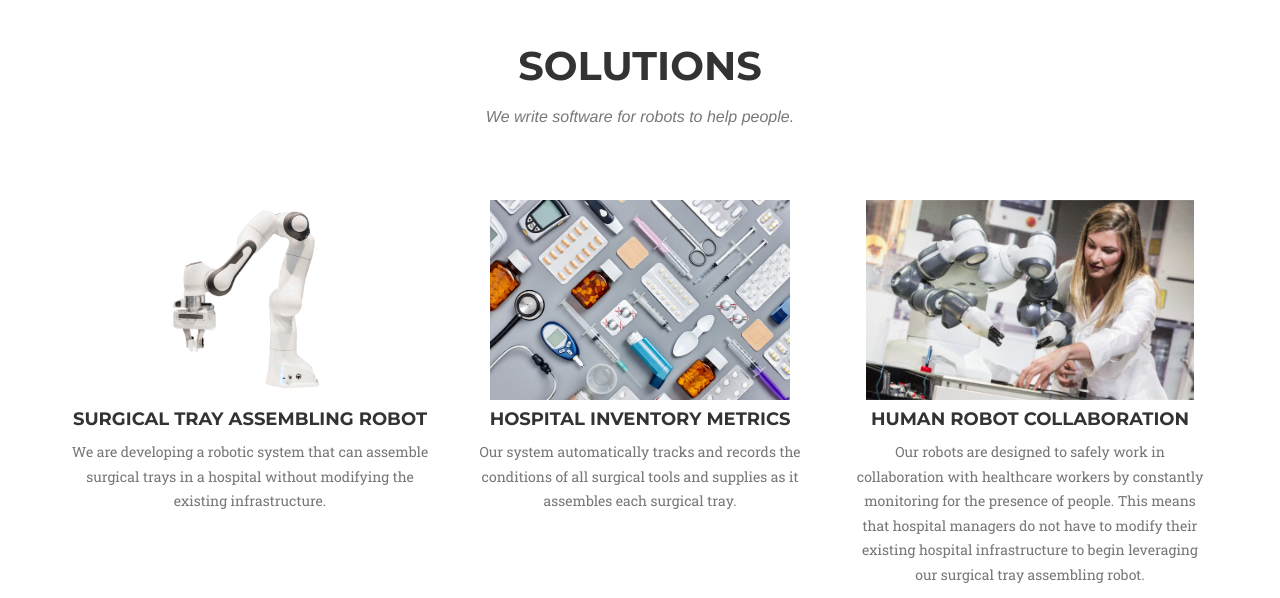
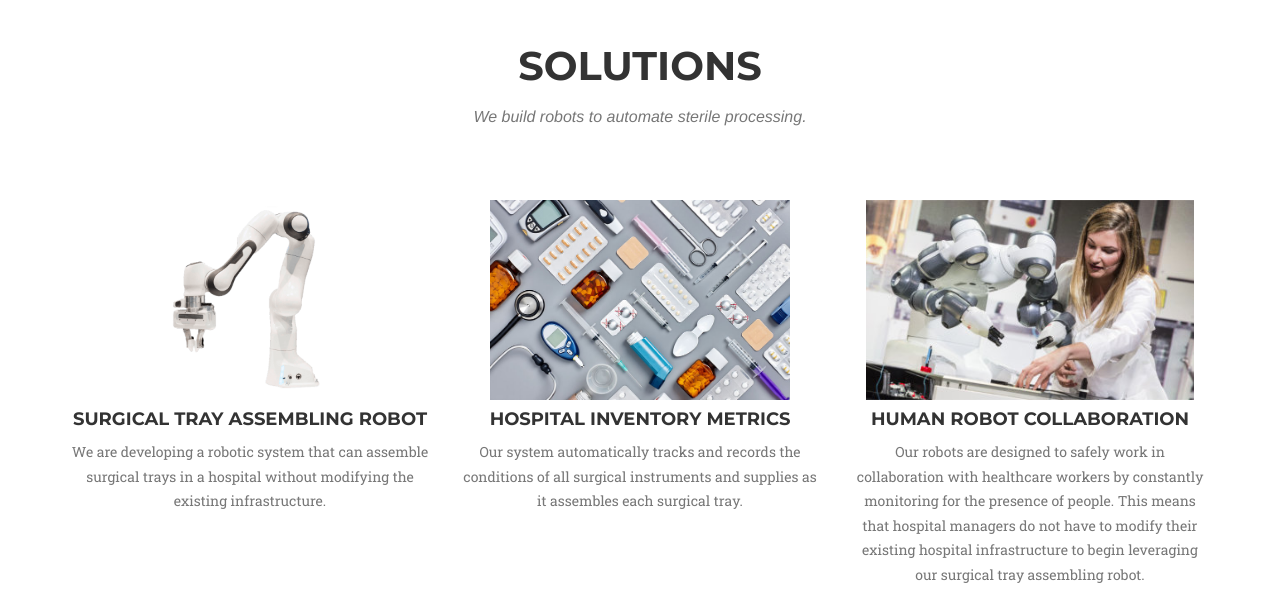
Before and after one commit to RIF-Robotics/rif-website, a Jekyll site: the page built from index.md, in a window 1280 px wide and 900 px high, scrolled down 619 px. Shown: the part 152-750 px from the top of the window. Built offline with Jekyll 4.4.1, drawn with Linux system fonts in a browser that asks for light colours; nearby versions of some CDN libraries; some web fonts are replaced.

Commit message:
Updated language

```diff
--- a/_includes/solutions.html
+++ b/_includes/solutions.html
@@ -4,7 +4,7 @@
         <div class="row">
             <div class="col-lg-12 text-center">
                 <h2 class="section-heading">Solutions</h2>
-                <h3 class="section-subheading text-muted">We write software for robots to help people.</h3>
+                <h3 class="section-subheading text-muted">We build robots to automate sterile processing.</h3>
             </div>
         </div>
         <div class="row text-center">
@@ -17,7 +17,7 @@
           <div class="col-md-4">
             <img style="height:200px;" src="{{ site.baseurl }}/assets/img/medical-inventory.jpg"/>
             <h4 class="solution-heading">Hospital Inventory Metrics</h4>
-            <p class="text-muted">Our system automatically tracks and records the conditions of all surgical tools and supplies as it assembles each surgical tray.</p>
+            <p class="text-muted">Our system automatically tracks and records the conditions of all surgical instruments and supplies as it assembles each surgical tray.</p>
           </div>
 
           <div class="col-md-4">
```
